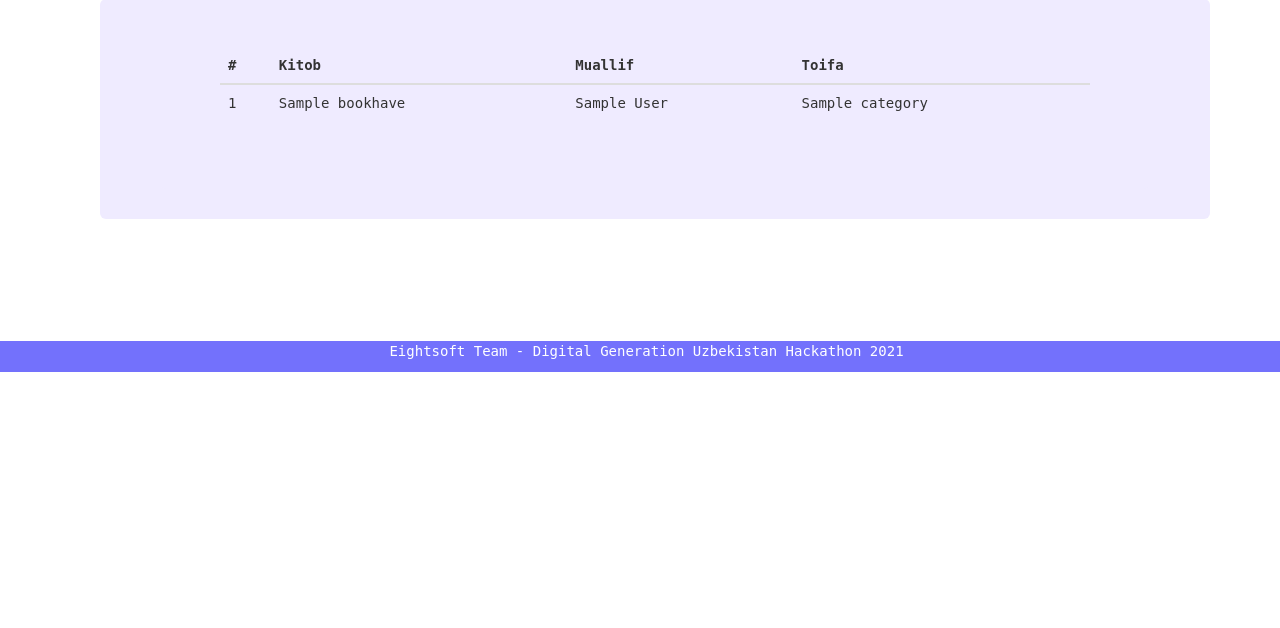
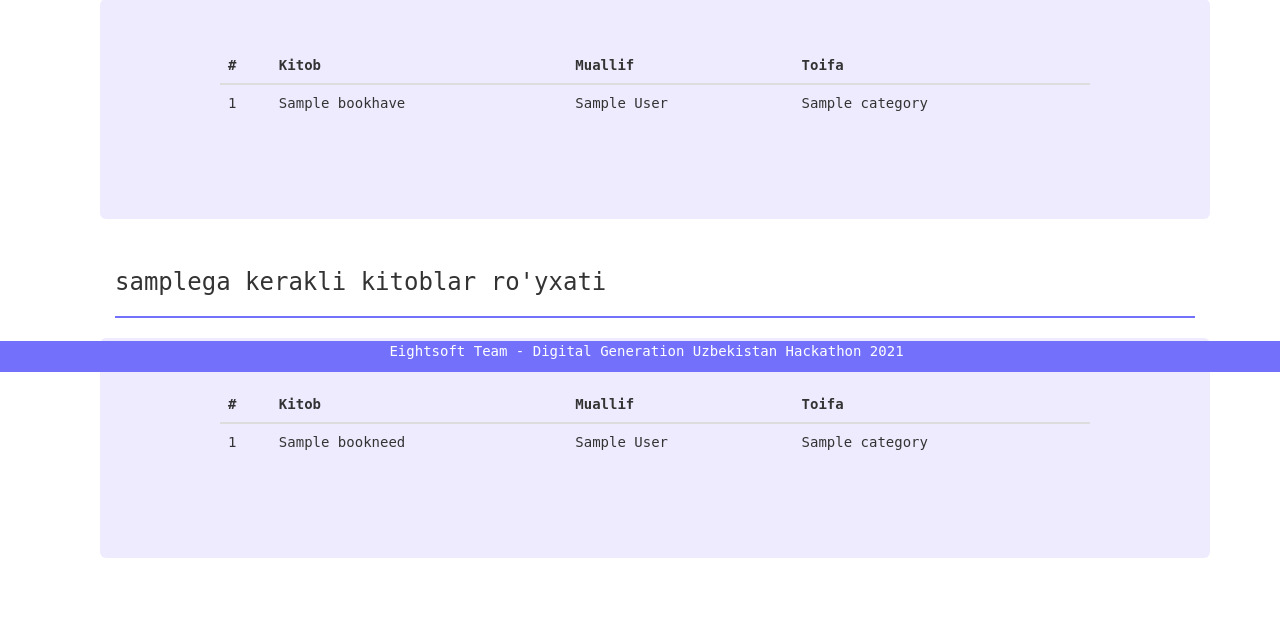
Before and after one commit to Rustam-Z/eightsoft-hackathon-dgu, a Django app: a page that uses templates/account/profile_view.html in a window 1280 px wide. Shown: the part 428-1056 px from the top of the page. Before the commit the page ends 800 px from the top, so only its background shows below. Run offline with Django 3.2, Linux system fonts and the light colour scheme; a user stored in the database is signed in; tables that the repository leaves empty hold one stand-in row (values such as "Sample post"); grey boxes marked "Sample" are stand-in pictures; parts of the project's set-up code (start-up, migrations or seed data) failed here and were passed over; some libraries are stand-ins or nearby versions.

Commit message:
placeholder added + profile view updated

```diff
--- a/templates/account/profile_view.html
+++ b/templates/account/profile_view.html
@@ -58,6 +58,40 @@
             </div>
         </div>
     </div>
+
+
+    <div class="col-lg-12">
+        <h3 class="display-1">{{ profile.username }}ga kerakli kitoblar ro'yxati</h3>
+        <hr>
+        <div class="row">
+            <div class="jumbotron jumbotron-fluid aboutPost">
+                <div class="jumbotron">
+                    <table class="table">
+                        <thead>
+                            <tr>
+                                <th scope="col">#</th>
+                                <th scope="col">Kitob</th>
+                                <th scope="col">Muallif</th>
+                                <th scope="col">Toifa</th>
+                            </tr>
+                        </thead>
+
+                        {% for book in profile.books_need.all %}
+                            <tbody>
+                                <tr>
+                                    <td>{{forloop.counter}}</td>
+                                    <td>{{book.name}}</td>
+                                    <td>{{book.author}}</td>
+                                    <td>{{book.category.name}}</td>
+                                </tr>
+                            </tbody>
+                        {% endfor %}
+
+                    </table>
+                </div>
+            </div>
+        </div>
+    </div>
 </div>
 
 
```
Also changed, not shown: accounts/forms.py (+7 -0 lines).
